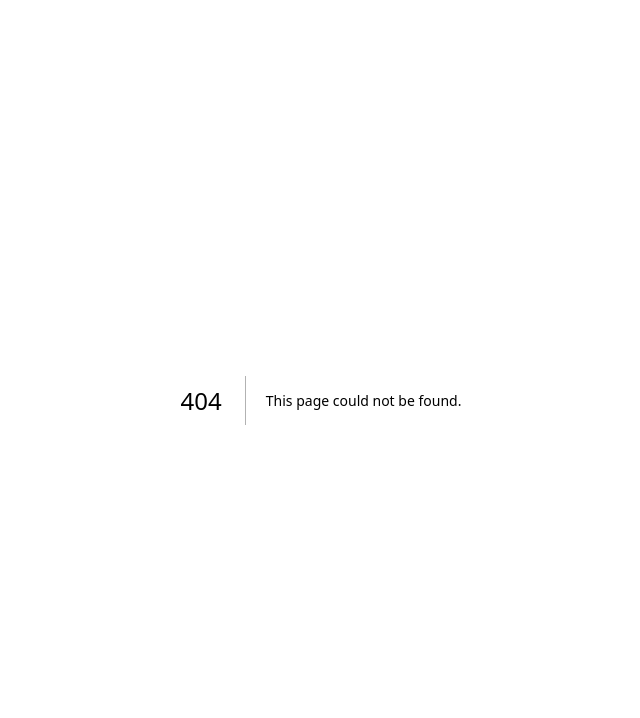
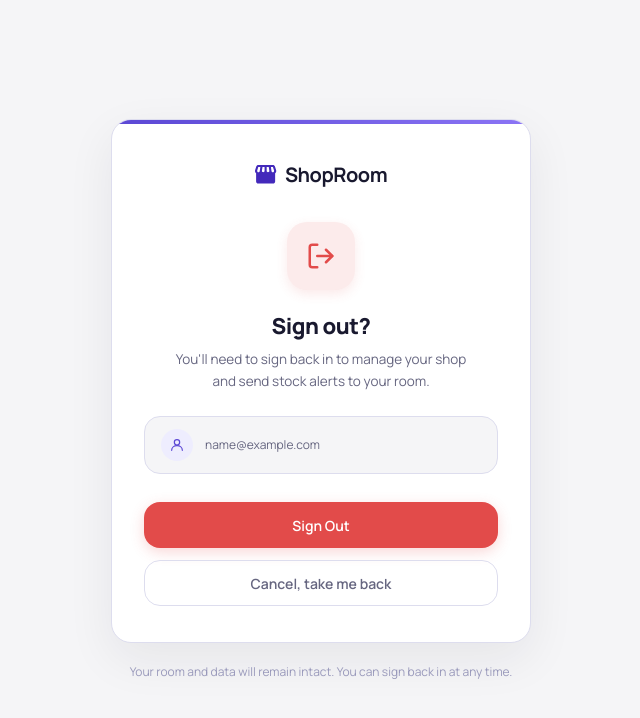
Before and after one commit to Ronak1926/ShopRoom-Fronend, a Next.js app: page /shopkeeper/logout in a window 1280 px wide. Before the commit this address had no page. Shown: the top 718 px of the page, without its empty margins (319-959 px from the left). Built offline with nearby package versions, Linux system fonts and the light colour scheme; sample sign-in values are in the browser's storage.

Commit message:
feat: signout done

```diff
--- a/src/app/shopkeeper/dashboard/_components/Sidebar.tsx
+++ b/src/app/shopkeeper/dashboard/_components/Sidebar.tsx
@@ -1,6 +1,7 @@
 "use client";
 
 import Image from "next/image";
+import { useRouter } from "next/navigation";
 import DashboardOutlinedIcon from "@mui/icons-material/DashboardOutlined";
 import ChatOutlinedIcon from "@mui/icons-material/ChatOutlined";
 import NotificationsOutlinedIcon from "@mui/icons-material/NotificationsOutlined";
@@ -8,6 +9,7 @@
 import EqualizerOutlinedIcon from "@mui/icons-material/EqualizerOutlined";
 import CreditCardOutlinedIcon from "@mui/icons-material/CreditCardOutlined";
 import HelpOutlineOutlinedIcon from "@mui/icons-material/HelpOutlineOutlined";
+import LogoutOutlinedIcon from "@mui/icons-material/LogoutOutlined";
 import { NAV_ITEMS } from "../_data/constants";
 
 const NAV_ICONS: Record<string, React.ElementType> = {
@@ -26,6 +28,8 @@
 }
 
 export default function Sidebar({ activeNav, onNavChange }: SidebarProps) {
+  const router = useRouter();
+
   return (
     <aside className="w-55 min-w-55 bg-(--color-bg-surface) border-r border-(--color-border-default) flex flex-col py-6 h-screen sticky top-0">
       {/* Brand */}
@@ -68,8 +72,14 @@
         <button className="flex items-center justify-center gap-1.5 w-full h-10 bg-(--color-brand-primary) hover:bg-(--color-brand-primary-hover) text-white rounded-lg text-sm font-semibold cursor-pointer border-0 mb-3 transition-colors">
           <span className="text-lg leading-none">+</span> New Entry
         </button>
-        <button className="flex items-center justify-center gap-1.5 text-[13px] text-(--color-text-secondary) cursor-pointer bg-transparent border-0 w-full hover:text-(--color-text-primary) transition-colors">
+        <button className="flex items-center justify-center gap-1.5 text-[13px] text-(--color-text-secondary) cursor-pointer bg-transparent border-0 w-full hover:text-(--color-text-primary) transition-colors mb-2">
           <HelpOutlineOutlinedIcon sx={{ fontSize: 14 }} /> Help Center
+        </button>
+        <button
+          onClick={() => router.push("/shopkeeper/logout")}
+          className="flex items-center justify-center gap-1.5 text-[13px] text-(--color-danger) cursor-pointer bg-transparent border-0 w-full hover:bg-(--color-danger-light) rounded-lg h-8 transition-colors font-medium"
+        >
+          <LogoutOutlinedIcon sx={{ fontSize: 15 }} /> Sign Out
         </button>
       </div>
     </aside>
--- /dev/null
+++ b/src/app/shopkeeper/logout/page.tsx
@@ -0,0 +1,187 @@
+"use client";
+
+import Image from "next/image";
+import { useRouter } from "next/navigation";
+import { useState, useEffect } from "react";
+
+export default function ShopkeeperLogoutPage() {
+  const router = useRouter();
+  const [shopName, setShopName] = useState<string | null>(null);
+  const [email, setEmail] = useState<string | null>(null);
+  const [signingOut, setSigningOut] = useState(false);
+
+  useEffect(() => {
+    // If not logged in, redirect immediately
+    const token = localStorage.getItem("shopkeeper_token");
+    if (!token) {
+      router.replace("/shopkeeper/login");
+      return;
+    }
+    // Decode email from JWT payload (base64, no verification — display only)
+    try {
+      const payload = JSON.parse(atob(token.split(".")[1]));
+      if (payload.email) setEmail(payload.email);
+      if (payload.shopName) setShopName(payload.shopName);
+    } catch {
+      // ignore — display fields stay null
+    }
+  }, [router]);
+
+  function handleSignOut() {
+    setSigningOut(true);
+    localStorage.removeItem("shopkeeper_token");
+    // Small delay so the button animation is visible before redirect
+    setTimeout(() => {
+      router.replace("/shopkeeper/login");
+    }, 600);
+  }
+
+  return (
+    <div className="min-h-screen bg-(--color-bg-page) flex items-center justify-center px-4">
+      <div className="w-full max-w-105">
+        {/* Card */}
+        <div className="rounded-2xl bg-(--color-bg-surface) border border-(--color-border-default) shadow-[0_16px_48px_rgba(25,25,47,0.07)] overflow-hidden">
+          {/* Top accent bar */}
+          <div className="h-1 w-full bg-linear-to-r from-(--color-brand-primary) to-[#8b74f5]" />
+
+          <div className="px-8 py-9">
+            {/* Brand */}
+            <div className="flex items-center justify-center gap-2 mb-8">
+              <Image
+                src="/ShopRoomIcon.svg"
+                alt="ShopRoom"
+                width={22}
+                height={20}
+              />
+              <span className="text-[20px] font-bold text-(--color-auth-ink) tracking-[-0.5px]">
+                ShopRoom
+              </span>
+            </div>
+
+            {/* Icon */}
+            <div className="flex flex-col items-center mb-6">
+              <div className="w-17 h-17 rounded-2xl bg-(--color-danger-light) flex items-center justify-center mb-5 shadow-[0_4px_12px_rgba(226,75,74,0.12)]">
+                <svg width="30" height="30" viewBox="0 0 24 24" fill="none">
+                  <path
+                    d="M16 17l5-5-5-5"
+                    stroke="var(--color-danger)"
+                    strokeWidth="2"
+                    strokeLinecap="round"
+                    strokeLinejoin="round"
+                  />
+                  <path
+                    d="M21 12H9"
+                    stroke="var(--color-danger)"
+                    strokeWidth="2"
+                    strokeLinecap="round"
+                    strokeLinejoin="round"
+                  />
+                  <path
+                    d="M9 21H5a2 2 0 01-2-2V5a2 2 0 012-2h4"
+                    stroke="var(--color-danger)"
+                    strokeWidth="2"
+                    strokeLinecap="round"
+                    strokeLinejoin="round"
+                  />
+                </svg>
+              </div>
+
+              <h1 className="text-[22px] font-extrabold text-(--color-auth-ink) tracking-[-0.5px] mb-1.5">
+                Sign out?
+              </h1>
+              <p className="text-[13.5px] text-(--color-text-secondary) text-center leading-relaxed max-w-75">
+                You&apos;ll need to sign back in to manage your shop and send
+                stock alerts to your room.
+              </p>
+            </div>
+
+            {/* Account info pill */}
+            {email && (
+              <div className="flex items-center gap-3 bg-(--color-bg-page) border border-(--color-border-default) rounded-xl px-4 py-3 mb-7">
+                <div className="w-8 h-8 rounded-full bg-(--color-brand-primary-light) flex items-center justify-center shrink-0">
+                  <svg width="16" height="16" viewBox="0 0 24 24" fill="none">
+                    <circle
+                      cx="12"
+                      cy="8"
+                      r="4"
+                      stroke="var(--color-brand-primary)"
+                      strokeWidth="1.8"
+                    />
+                    <path
+                      d="M4 20c0-4 3.6-7 8-7s8 3 8 7"
+                      stroke="var(--color-brand-primary)"
+                      strokeWidth="1.8"
+                      strokeLinecap="round"
+                    />
+                  </svg>
+                </div>
+                <div className="min-w-0">
+                  {shopName && (
+                    <div className="text-[13px] font-semibold text-(--color-text-primary) truncate">
+                      {shopName}
+                    </div>
+                  )}
+                  <div className="text-[12px] text-(--color-text-secondary) truncate">
+                    {email}
+                  </div>
+                </div>
+              </div>
+            )}
+
+            {/* Actions */}
+            <div className="flex flex-col gap-3">
+              <button
+                onClick={handleSignOut}
+                disabled={signingOut}
+                className="w-full h-11.5 rounded-xl bg-(--color-danger) hover:bg-[#c93e3d] active:bg-[#b53535] text-white font-semibold text-[14px] border-0 cursor-pointer transition-all duration-150 disabled:opacity-60 disabled:cursor-not-allowed flex items-center justify-center gap-2 shadow-[0_4px_14px_rgba(226,75,74,0.22)]"
+              >
+                {signingOut ? (
+                  <>
+                    <svg
+                      className="animate-spin"
+                      width="16"
+                      height="16"
+                      viewBox="0 0 24 24"
+                      fill="none"
+                    >
+                      <circle
+                        cx="12"
+                        cy="12"
+                        r="10"
+                        stroke="rgba(255,255,255,0.3)"
+                        strokeWidth="2.5"
+                      />
+                      <path
+                        d="M12 2a10 10 0 0110 10"
+                        stroke="white"
+                        strokeWidth="2.5"
+                        strokeLinecap="round"
+                      />
+                    </svg>
+                    Signing out…
+                  </>
+                ) : (
+                  "Sign Out"
+                )}
+              </button>
+
+              <button
+                onClick={() => router.back()}
+                disabled={signingOut}
+                className="w-full h-11.5 rounded-xl bg-transparent hover:bg-(--color-bg-page) text-(--color-text-secondary) hover:text-(--color-text-primary) font-semibold text-[14px] border border-(--color-border-default) cursor-pointer transition-all duration-150 disabled:opacity-40 disabled:cursor-not-allowed"
+              >
+                Cancel, take me back
+              </button>
+            </div>
+          </div>
+        </div>
+
+        {/* Footer note */}
+        <p className="text-center text-[12px] text-(--color-text-hint) mt-5">
+          Your room and data will remain intact. You can sign back in at any
+          time.
+        </p>
+      </div>
+    </div>
+  );
+}
```
